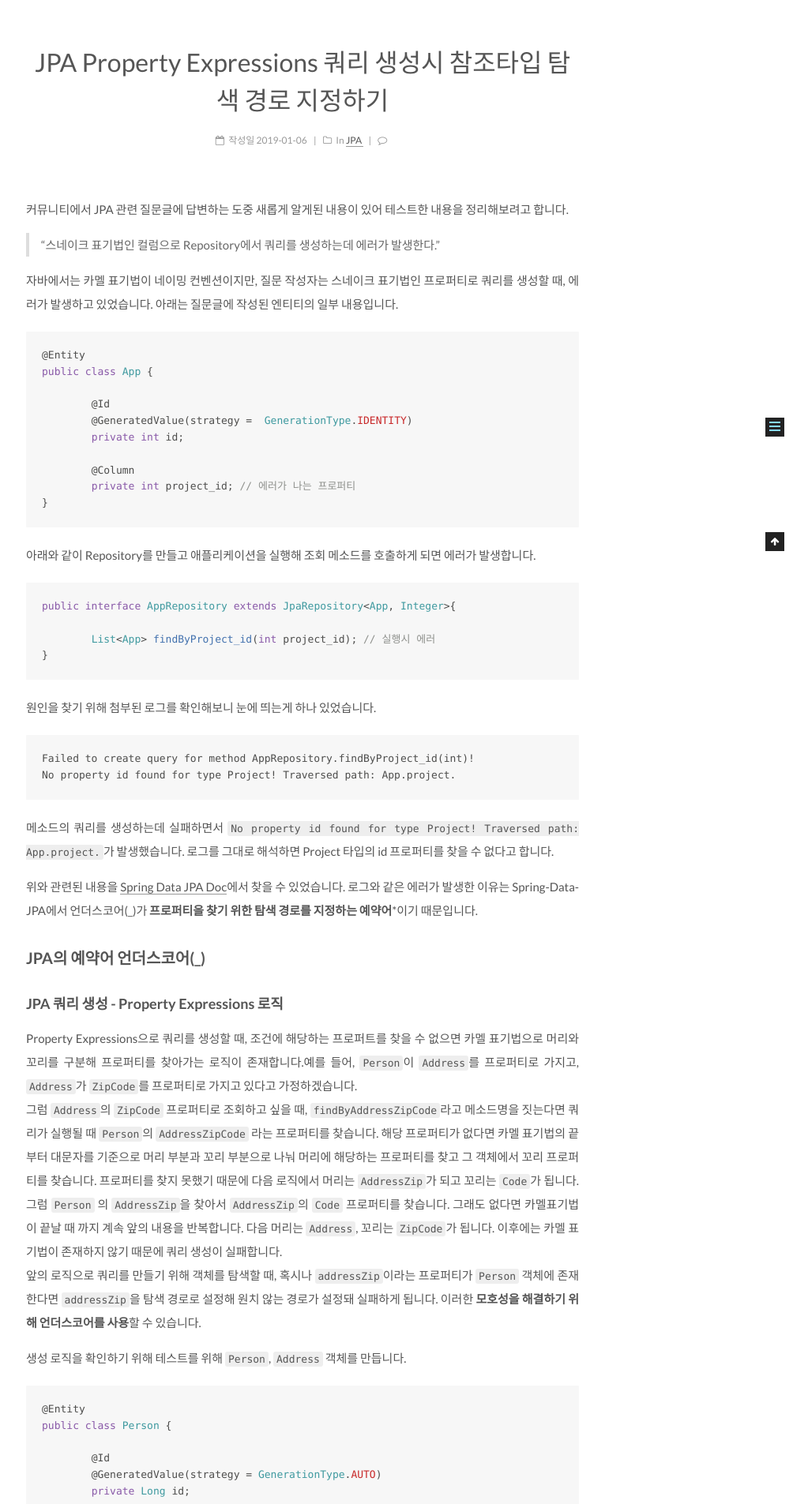
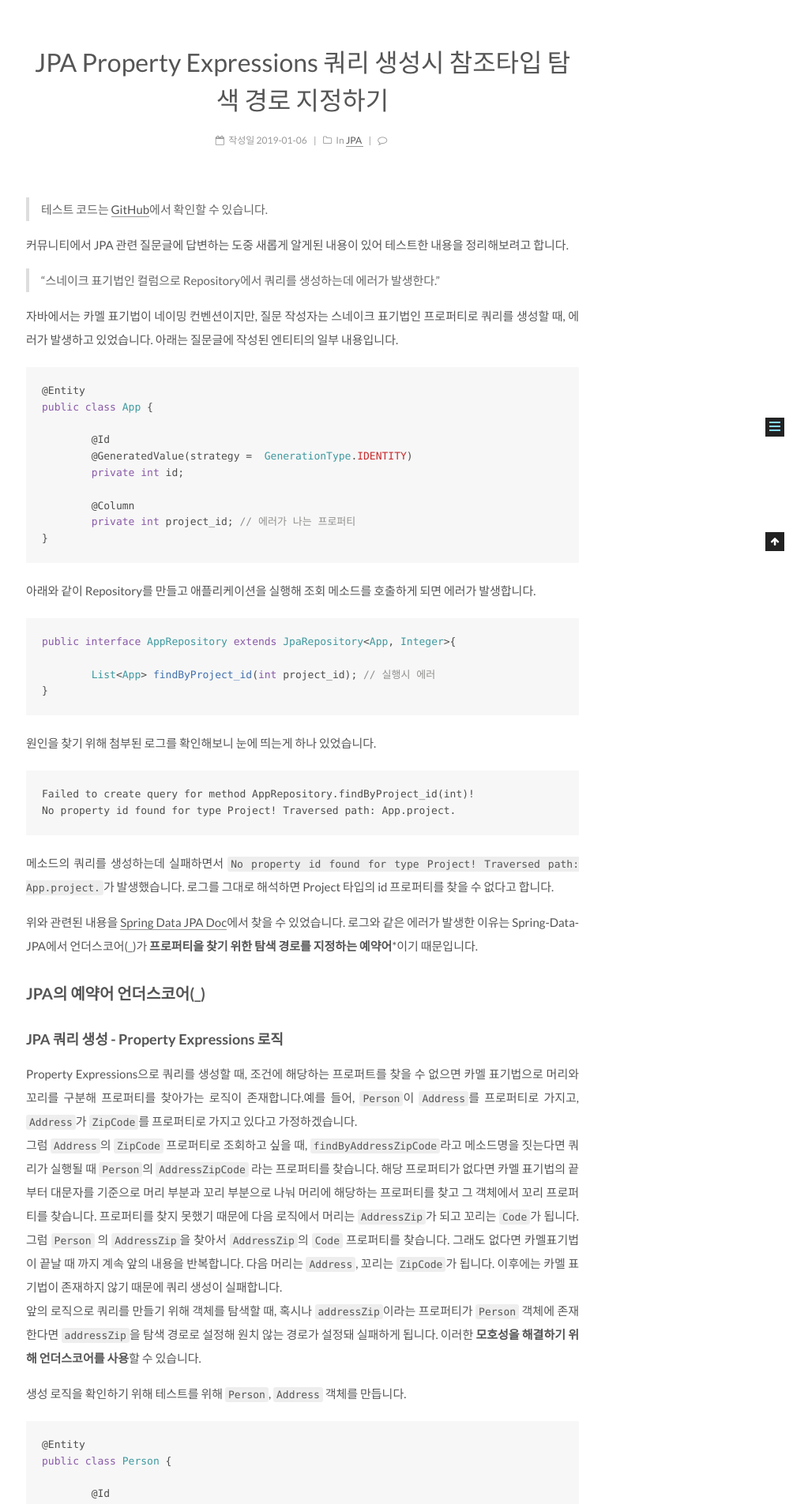
Before and after one commit to jhpapa/jhpapa.github.io, a Jekyll site: the page built from _posts/2019-01-07-jpa-query-creation-with-underscore.md, in a window 1280 px wide. Shown: the part 302-2207 px from the top of the page at 79% size, without its empty margins (257-1280 px from the left). Built offline with Jekyll 4.4.1, drawn with Linux system fonts in a browser that asks for light colours.

Commit message:
포스트 수정

```diff
--- a/_posts/2019-01-07-jpa-query-creation-with-underscore.md
+++ b/_posts/2019-01-07-jpa-query-creation-with-underscore.md
@@ -9,6 +9,8 @@ tags:
   - JPA
   - Java
 ---
+
+> 테스트 코드는 [GitHub](https://github.com/hongsii/blog-code/tree/master/jpa-underscore-test)에서 확인할 수 있습니다.
 
 커뮤니티에서 JPA 관련 질문글에 답변하는 도중 새롭게 알게된 내용이 있어 테스트한 내용을 정리해보려고 합니다.
 
```
